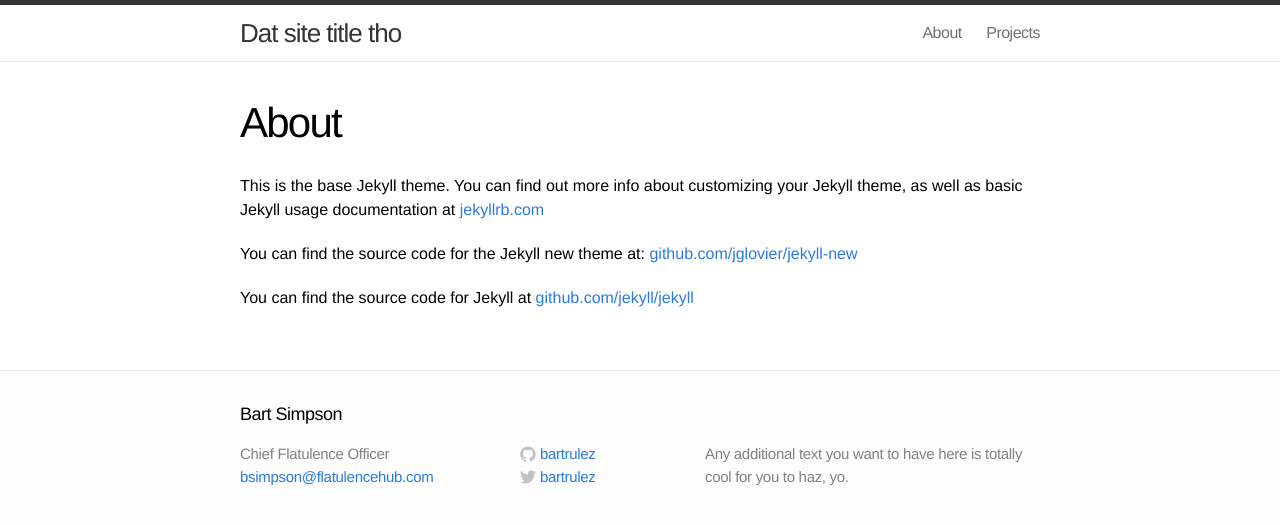
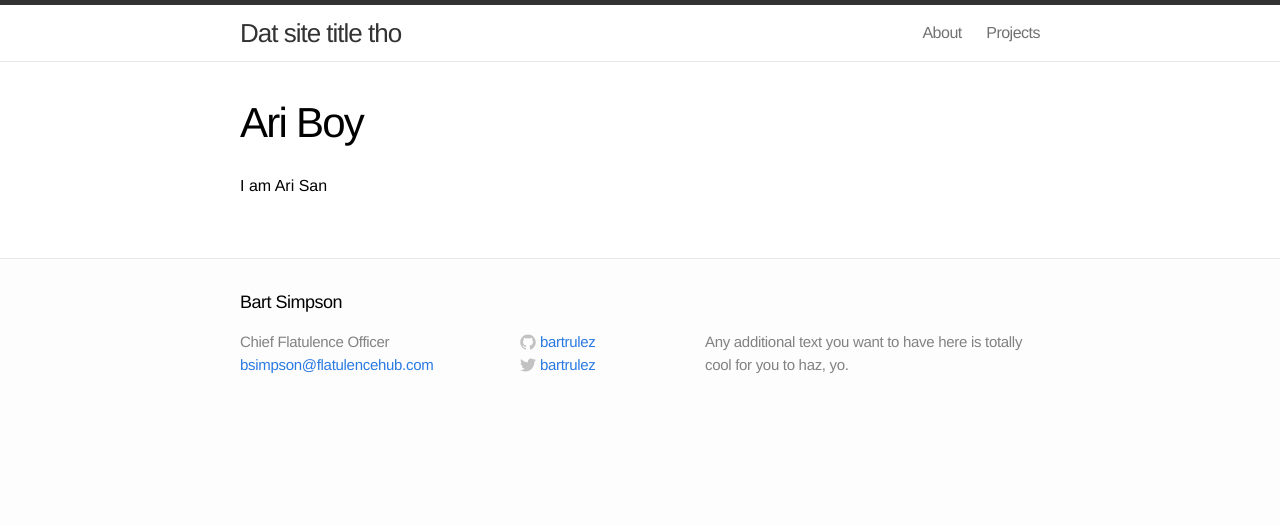
Before and after one commit to divraj/aaryanjain.github.io, a Jekyll site: the page built from about/index.md, in a window 1280 px wide. Shown: the top 525 px of the page. Built offline with Jekyll 4.4.1, drawn with Linux system fonts in a browser that asks for light colours; Markdown is read by kramdown in place of the engine named in the settings.

Commit message:
Update index.md

```diff
--- a/about/index.md
+++ b/about/index.md
@@ -1,10 +1,5 @@
 ---
 layout: page
-title: About
+title: Ari Boy
 ---
-
-This is the base Jekyll theme. You can find out more info about customizing your Jekyll theme, as well as basic Jekyll usage documentation at [jekyllrb.com](http://jekyllrb.com/)
-
-You can find the source code for the Jekyll new theme at: [github.com/jglovier/jekyll-new](https://github.com/jglovier/jekyll-new)
-
-You can find the source code for Jekyll at [github.com/jekyll/jekyll](https://github.com/jekyll/jekyll)
+I am Ari San
```
